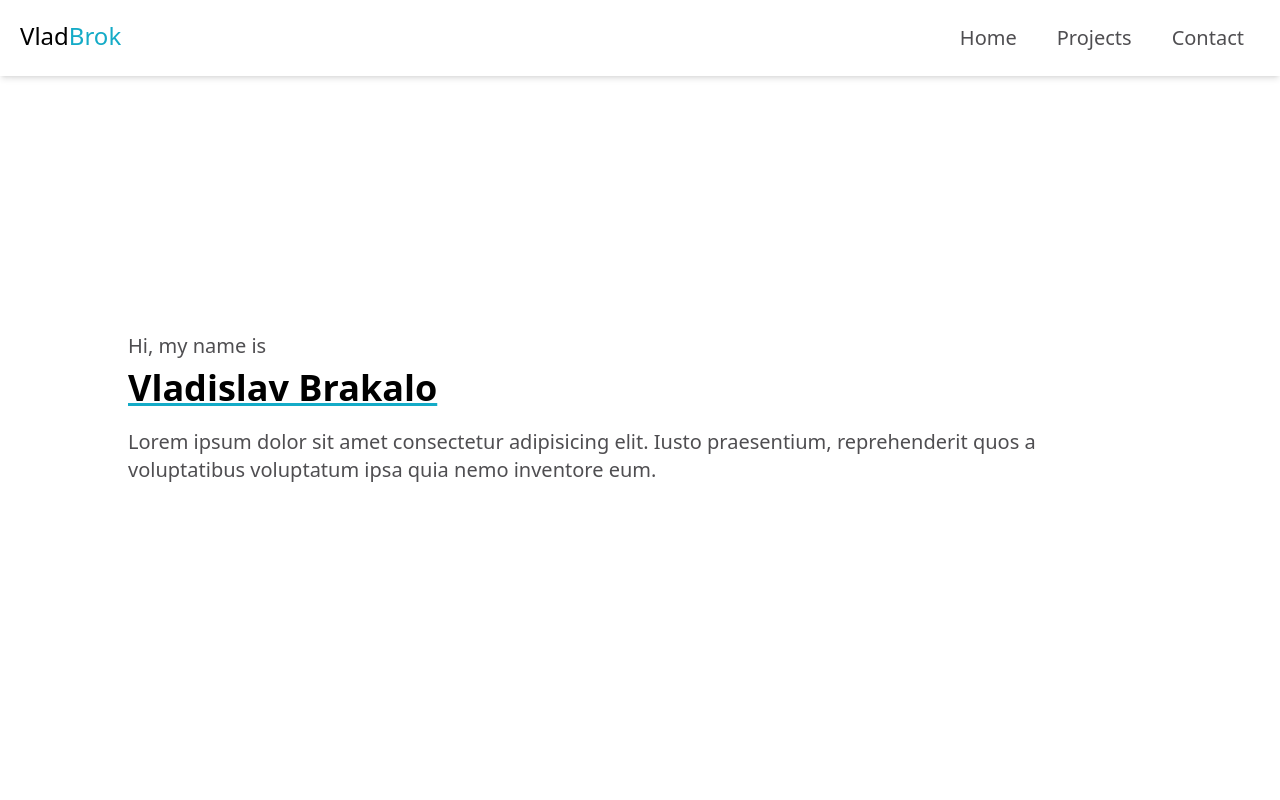
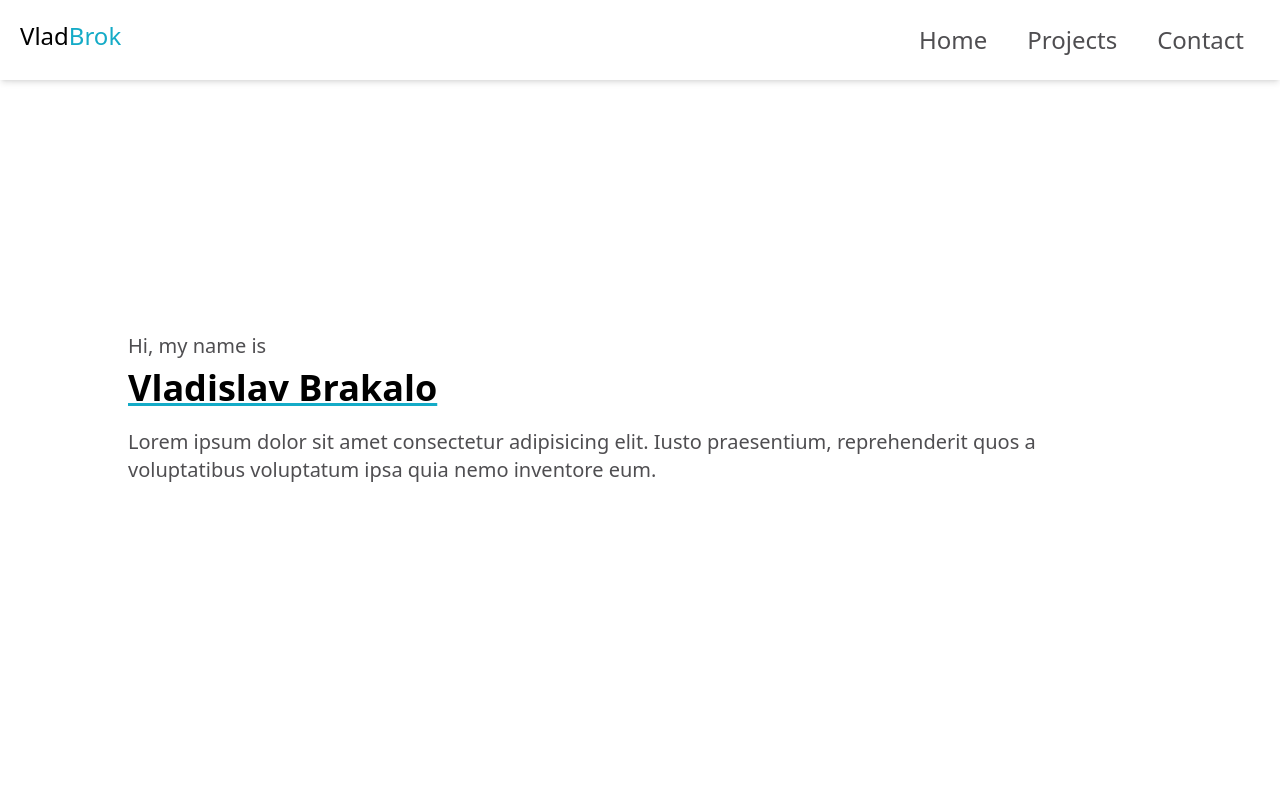
Before and after one commit to VladBrok/personal-site, a React (Vite) app: page / in a window 1280 px wide. Shown: the top 800 px of the page. Built offline with nearby package versions, Linux system fonts and the light colour scheme.

Commit message:
Small tweaks

```diff
--- a/src/components/App.jsx
+++ b/src/components/App.jsx
@@ -63,7 +63,6 @@ export default function App() {
       </main>
 
       <footer className="border-t-[2px] border-gray text-center p-6 mt-6 md:p-10">
-        {/* dup: devicon container ?*/}
         <div className="flex justify-center">
           {/* dup: devicon ? */}
           <div className="flex items-center text-lg mx-2 my-1 group relative">
--- a/src/components/Menu.jsx
+++ b/src/components/Menu.jsx
@@ -27,7 +27,7 @@ export default function Menu({ items }) {
     <>
       <MobileMenuButton isOpen={isOpen} onClick={handleButtonClick} />
       <nav
-        className={`${display} fixed top-0 left-0 z-40 w-screen h-screen flex flex-col items-center justify-center text-center text-3xl text-gray bg-white sm:relative sm:w-fit sm:h-fit sm:text-xl sm:block`}
+        className={`${display} fixed top-0 left-0 z-40 w-screen h-screen flex flex-col items-center justify-center text-center text-3xl text-gray bg-white sm:relative sm:w-fit sm:h-fit sm:text-2xl sm:block`}
       >
         <ul className="sm:flex md:gap-2">{menuItems}</ul>
       </nav>
```
